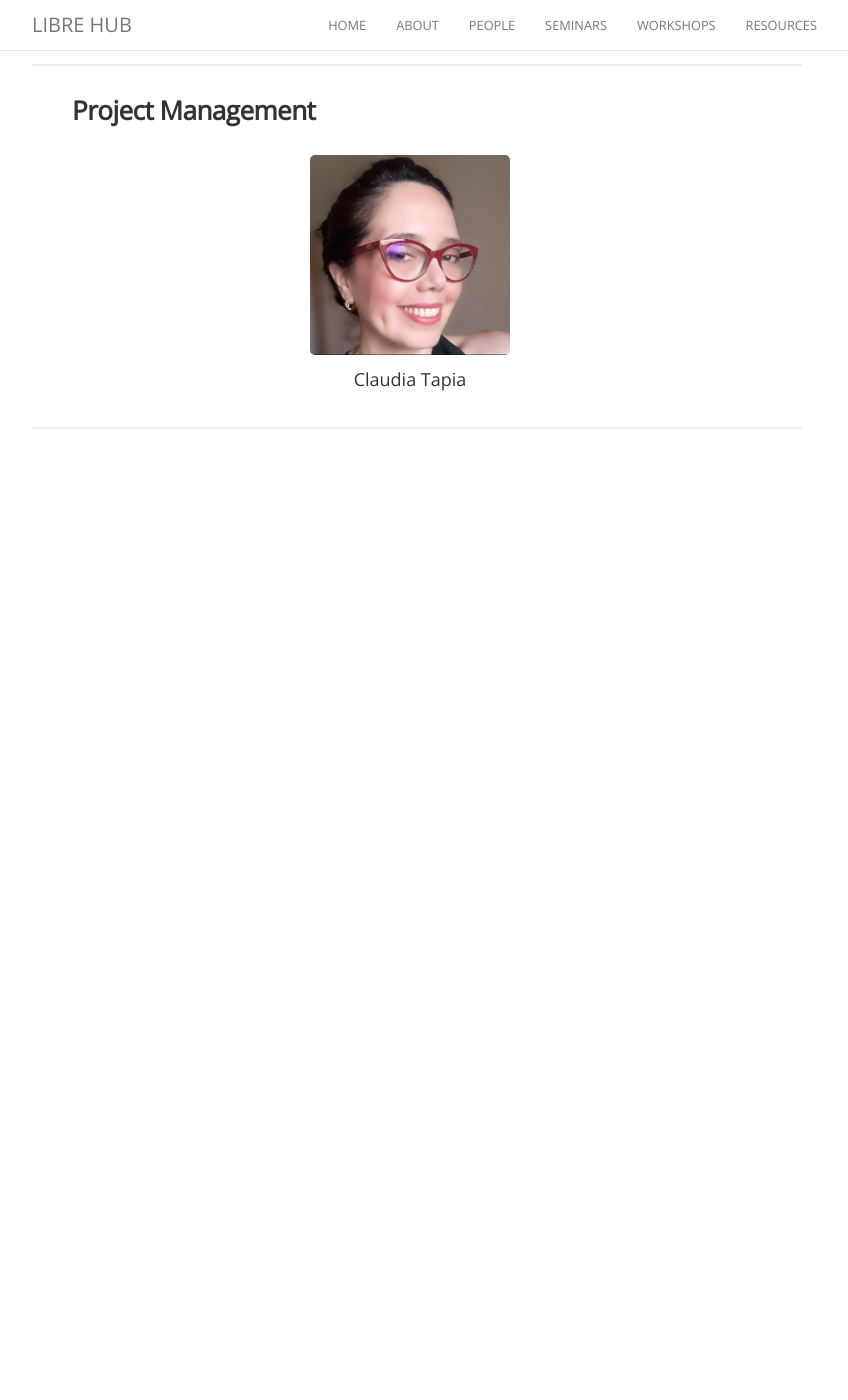
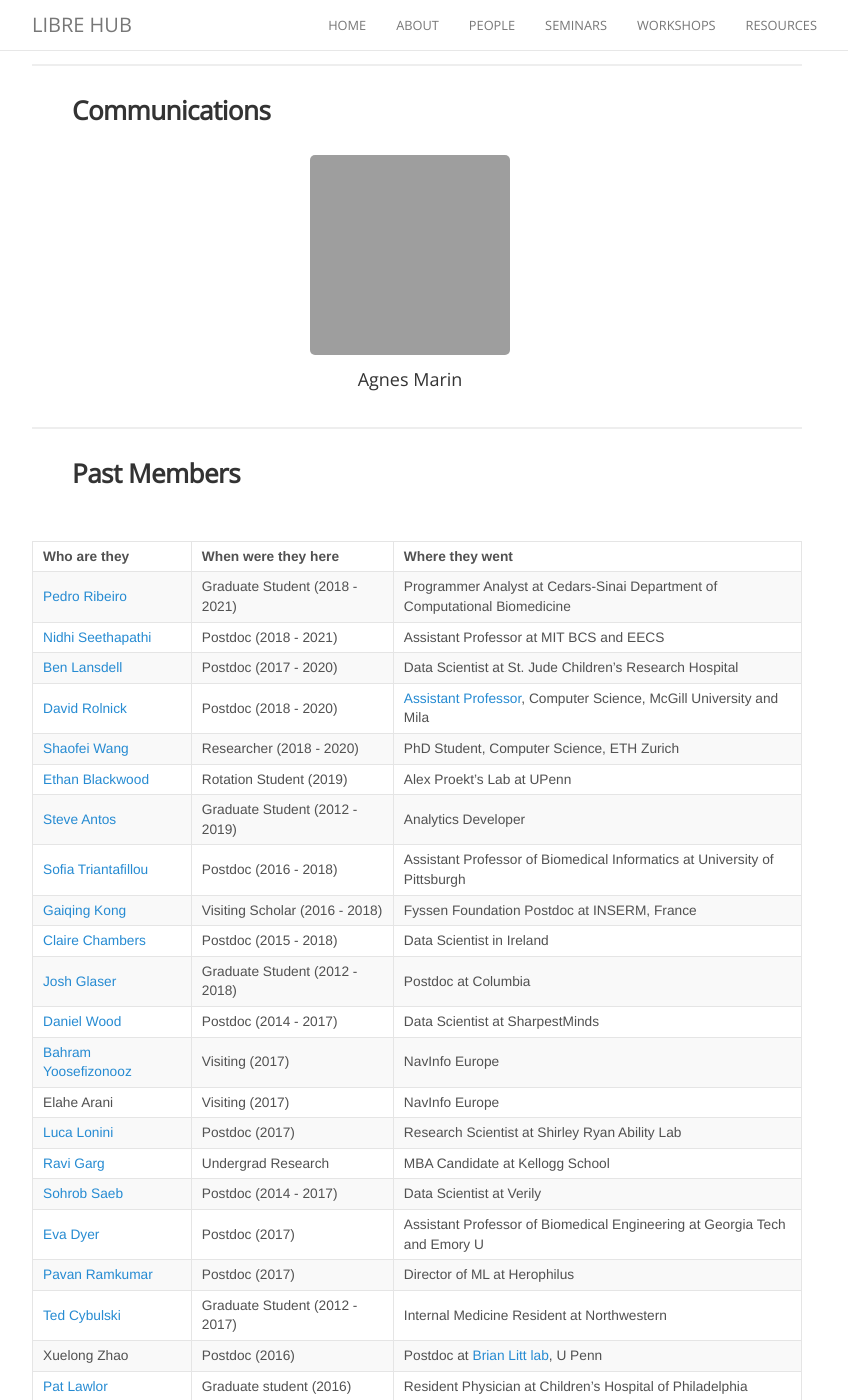
Before and after one commit to LIBREhub/LIBREhub.github.io, a Jekyll site: the page built from people.md, in a window 1280 px wide and 1400 px high, scrolled down 730 px. Shown: the whole window, without its empty margins (223-1071 px from the left). Built offline with Jekyll 4.4.1, drawn with Linux system fonts in a browser that asks for light colours; nearby versions of some CDN libraries; before the commit the page ends 1189 px from its top, so only the background shows below that; some of the changed text lies outside the part shown; grey boxes are pictures that could not be loaded.

Commit message:
Update People Section

```diff
--- a/people.md
+++ b/people.md
@@ -4,7 +4,7 @@ permalink: /people/
 ---
 
 {% assign people_sorted = site.people | sort: 'joined' %}
-{% assign role_array = "pi|postdoc|gradstudent|researchstaff|visiting|others|alumni" | split: "|" %}
+{% assign role_array = "pi|researchstaff|fellow|gradstudent|communication|alumni" | split: "|" %}
 
 {% for role in role_array %}
 
@@ -16,7 +16,7 @@ permalink: /people/
 {% endif %}
 
 <div class="pos_header">
-{% if role == 'postdoc' %}
+{% if role == 'fellow' %}
 <h3>Technology Fellows</h3>
  {% elsif role == 'pi' %}
 <h3>Principal Investigators</h3>
@@ -24,12 +24,10 @@ permalink: /people/
 <h3>Graduate Students</h3>
  {% elsif role == 'researchstaff' %}
 <h3>Project Management</h3>
- {% elsif role == 'visiting' %}
-<h3>Visiting Scholars</h3>
- {% elsif role == 'others' %}
-<h3>Honorary Members</h3>
+ {% elsif role == 'communication' %}
+<h3>Communications</h3>
  {% elsif role == 'alumni' %}
-<h3>Alumni</h3>
+<h3>Past Members</h3>
 {% endif %}
 </div>
 
```
Also changed, not shown: _people/agnes_marin.md (added, +17 -0 lines), _people/claudia_tapia.md (+1 -1 lines), _people/deniss_donoso.md (added, +17 -0 lines), _people/tomas_astudillo.md (+1 -1 lines).
